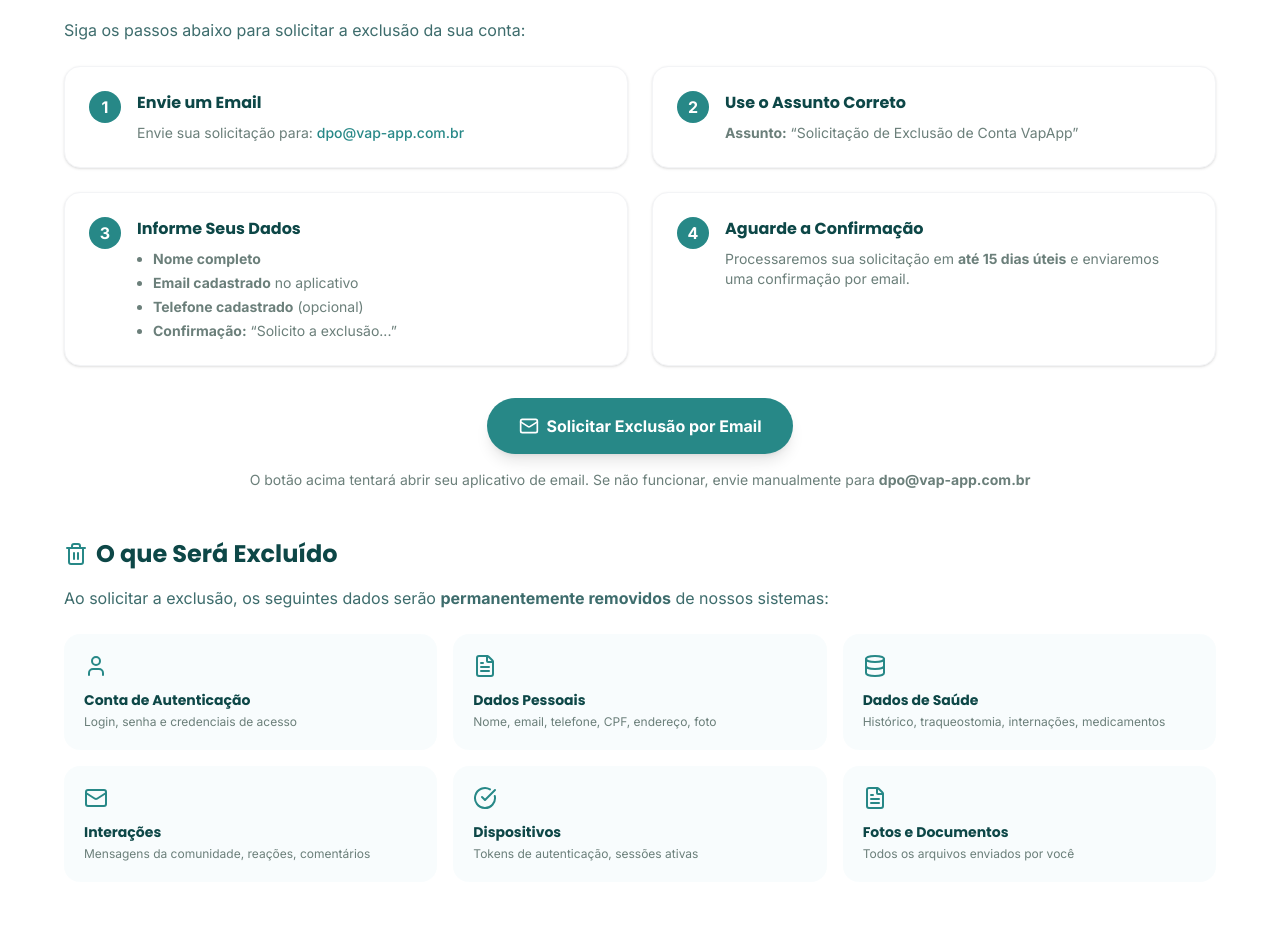
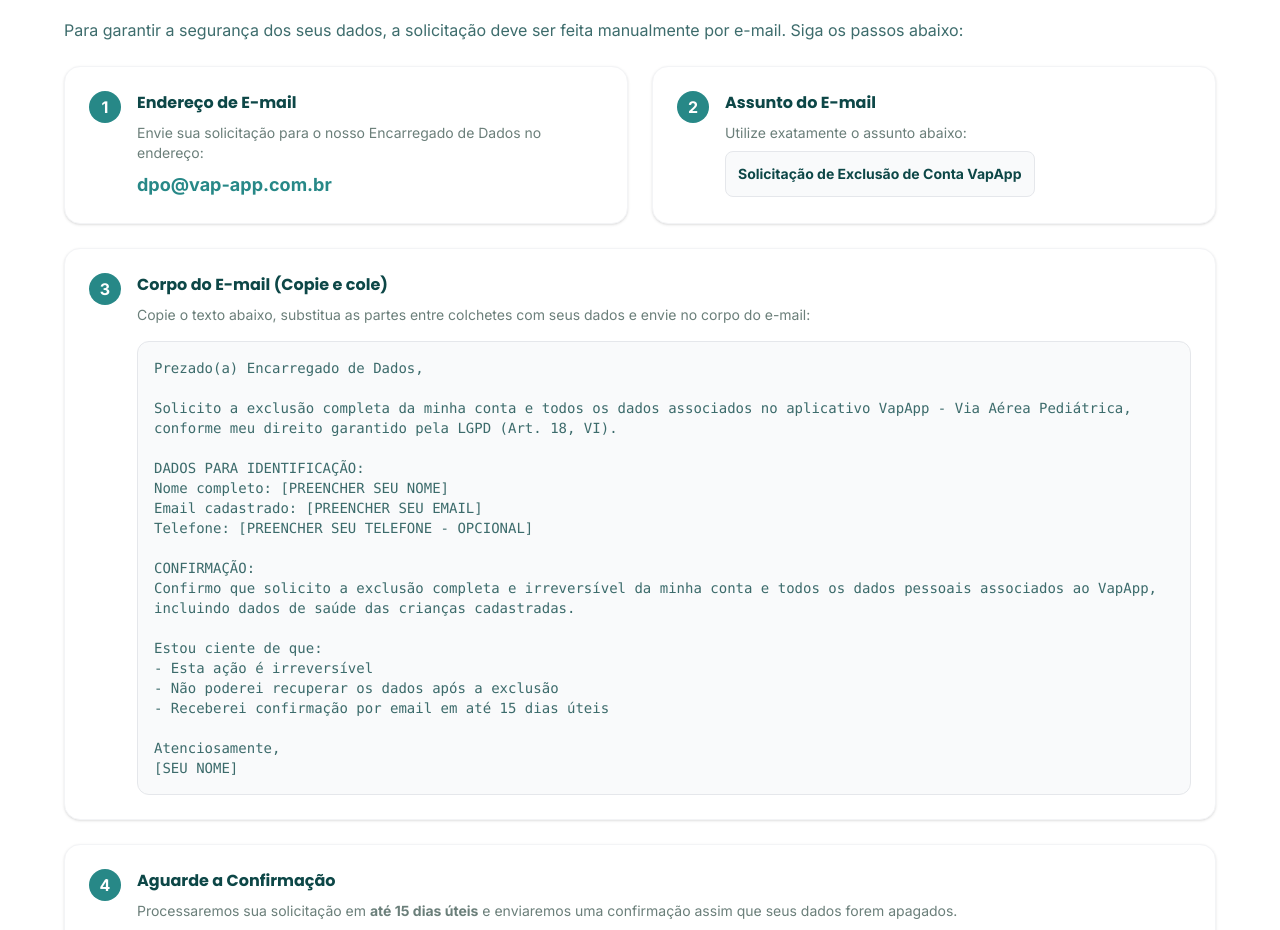
Before and after one commit to 1moldefer/ladingpage-vapapp-oficial, a Next.js app: page /exclusao-de-dados in a window 1280 px wide. Shown: the part 720-1650 px from the top of the page. Built offline with nearby package versions, Linux system fonts and the light colour scheme.

Commit message:
fix(exclusao): replace mailto links with manual copy instructions to avoid browser redirect issues

```diff
--- a/src/app/exclusao-de-dados/page.tsx
+++ b/src/app/exclusao-de-dados/page.tsx
@@ -39,9 +39,7 @@ Estou ciente de que:
 Atenciosamente,
 [SEU NOME]`;
 
-  const mailtoLink = `mailto:dpo@vap-app.com.br?subject=${encodeURIComponent(
-    emailSubject
-  )}&body=${encodeURIComponent(emailBody)}`;
+
 
   return (
     <>
@@ -99,59 +97,51 @@ Atenciosamente,
                 Como Solicitar a Exclusão
               </h2>
               <p className="text-vap-dark/80 mb-6">
-                Siga os passos abaixo para solicitar a exclusão da sua conta:
+                Para garantir a segurança dos seus dados, a solicitação deve ser feita manualmente por e-mail. Siga os passos abaixo:
               </p>
 
               <div className="grid gap-6 md:grid-cols-2">
                 <div className="bg-white border border-gray-100 shadow-sm rounded-2xl p-6 flex gap-4">
                   <div className="w-8 h-8 rounded-full bg-vap-teal text-white flex items-center justify-center font-bold flex-shrink-0">1</div>
                   <div>
-                    <h3 className="font-bold text-vap-dark mb-2">Envie um Email</h3>
-                    <p className="text-sm text-vap-gray">Envie sua solicitação para: <a href={mailtoLink} className="text-vap-teal hover:underline font-medium">dpo@vap-app.com.br</a></p>
+                    <h3 className="font-bold text-vap-dark mb-2">Endereço de E-mail</h3>
+                    <p className="text-sm text-vap-gray">Envie sua solicitação para o nosso Encarregado de Dados no endereço:</p>
+                    <div className="mt-2 font-bold text-vap-teal text-lg">dpo@vap-app.com.br</div>
                   </div>
                 </div>
 
                 <div className="bg-white border border-gray-100 shadow-sm rounded-2xl p-6 flex gap-4">
                   <div className="w-8 h-8 rounded-full bg-vap-teal text-white flex items-center justify-center font-bold flex-shrink-0">2</div>
                   <div>
-                    <h3 className="font-bold text-vap-dark mb-2">Use o Assunto Correto</h3>
-                    <p className="text-sm text-vap-gray"><strong>Assunto:</strong> &ldquo;Solicitação de Exclusão de Conta VapApp&rdquo;</p>
-                  </div>
-                </div>
-
-                <div className="bg-white border border-gray-100 shadow-sm rounded-2xl p-6 flex gap-4">
-                  <div className="w-8 h-8 rounded-full bg-vap-teal text-white flex items-center justify-center font-bold flex-shrink-0">3</div>
-                  <div>
-                    <h3 className="font-bold text-vap-dark mb-2">Informe Seus Dados</h3>
-                    <ul className="text-sm text-vap-gray space-y-1 list-disc pl-4 mt-2">
-                      <li><strong>Nome completo</strong></li>
-                      <li><strong>Email cadastrado</strong> no aplicativo</li>
-                      <li><strong>Telefone cadastrado</strong> (opcional)</li>
-                      <li><strong>Confirmação:</strong> &ldquo;Solicito a exclusão...&rdquo;</li>
-                    </ul>
-                  </div>
-                </div>
-
-                <div className="bg-white border border-gray-100 shadow-sm rounded-2xl p-6 flex gap-4">
-                  <div className="w-8 h-8 rounded-full bg-vap-teal text-white flex items-center justify-center font-bold flex-shrink-0">4</div>
-                  <div>
-                    <h3 className="font-bold text-vap-dark mb-2">Aguarde a Confirmação</h3>
-                    <p className="text-sm text-vap-gray">Processaremos sua solicitação em <strong>até 15 dias úteis</strong> e enviaremos uma confirmação por email.</p>
+                    <h3 className="font-bold text-vap-dark mb-2">Assunto do E-mail</h3>
+                    <p className="text-sm text-vap-gray">Utilize exatamente o assunto abaixo:</p>
+                    <div className="mt-2 font-bold text-vap-dark bg-gray-50 p-3 rounded-lg border border-gray-200 text-sm">
+                      {emailSubject}
+                    </div>
                   </div>
                 </div>
               </div>
 
-              <div className="mt-8 text-center">
-                <a
-                  href={mailtoLink}
-                  className="inline-flex items-center gap-2 bg-vap-teal hover:bg-vap-teal-dark text-white px-8 py-4 rounded-full font-bold transition-all shadow-lg hover:shadow-xl hover:-translate-y-1"
-                >
-                  <Mail size={20} />
-                  Solicitar Exclusão por Email
-                </a>
-                <p className="text-sm text-vap-gray mt-4">
-                  O botão acima tentará abrir seu aplicativo de email. Se não funcionar, envie manualmente para <strong>dpo@vap-app.com.br</strong>
-                </p>
+              <div className="mt-6 bg-white border border-gray-100 shadow-sm rounded-2xl p-6">
+                <div className="flex gap-4">
+                  <div className="w-8 h-8 rounded-full bg-vap-teal text-white flex items-center justify-center font-bold flex-shrink-0">3</div>
+                  <div className="w-full overflow-hidden">
+                    <h3 className="font-bold text-vap-dark mb-2">Corpo do E-mail (Copie e cole)</h3>
+                    <p className="text-sm text-vap-gray mb-4">Copie o texto abaixo, substitua as partes entre colchetes com seus dados e envie no corpo do e-mail:</p>
+
+                    <div className="bg-gray-50 p-4 rounded-xl border border-gray-200 text-sm text-vap-dark/80 font-mono whitespace-pre-wrap break-words">
+                      {emailBody}
+                    </div>
+                  </div>
+                </div>
+              </div>
+
+              <div className="mt-6 bg-white border border-gray-100 shadow-sm rounded-2xl p-6 flex gap-4">
+                  <div className="w-8 h-8 rounded-full bg-vap-teal text-white flex items-center justify-center font-bold flex-shrink-0">4</div>
+                  <div>
+                    <h3 className="font-bold text-vap-dark mb-2">Aguarde a Confirmação</h3>
+                    <p className="text-sm text-vap-gray">Processaremos sua solicitação em <strong>até 15 dias úteis</strong> e enviaremos uma confirmação assim que seus dados forem apagados.</p>
+                  </div>
               </div>
             </section>
 
@@ -286,13 +276,16 @@ Atenciosamente,
                   <p><strong>CNPJ:</strong> 61.674.924/0001-68</p>
                 </div>
                 <div className="flex flex-col gap-3">
-                  <a
-                    href={mailtoLink}
+                  <button
+                    onClick={() => {
+                      navigator.clipboard.writeText("dpo@vap-app.com.br");
+                      alert("E-mail copiado para a área de transferência!");
+                    }}
                     className="inline-flex items-center justify-center gap-2 bg-vap-dark hover:bg-black text-white px-6 py-3 rounded-xl font-medium transition-colors"
                   >
                     <Mail size={18} />
-                    Enviar Solicitação
-                  </a>
+                    Copiar E-mail dpo@vap-app.com.br
+                  </button>
                   <Link
                     href="/politica-de-privacidade"
                     className="inline-flex items-center justify-center gap-2 bg-white border border-gray-200 hover:bg-gray-50 text-vap-dark px-6 py-3 rounded-xl font-medium transition-colors"
```
